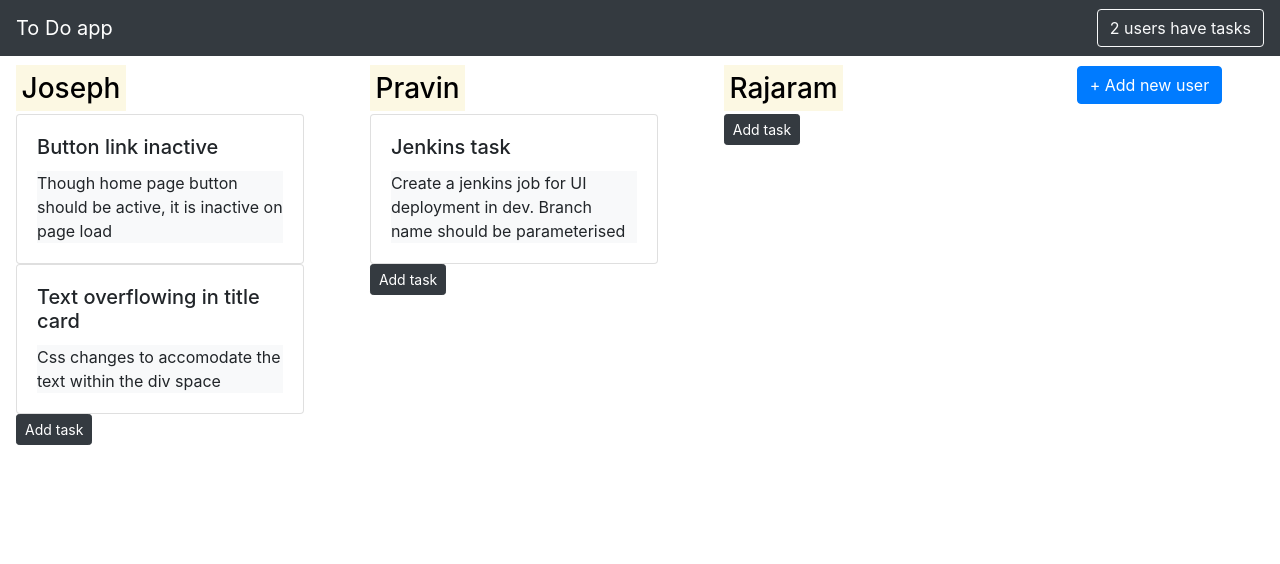
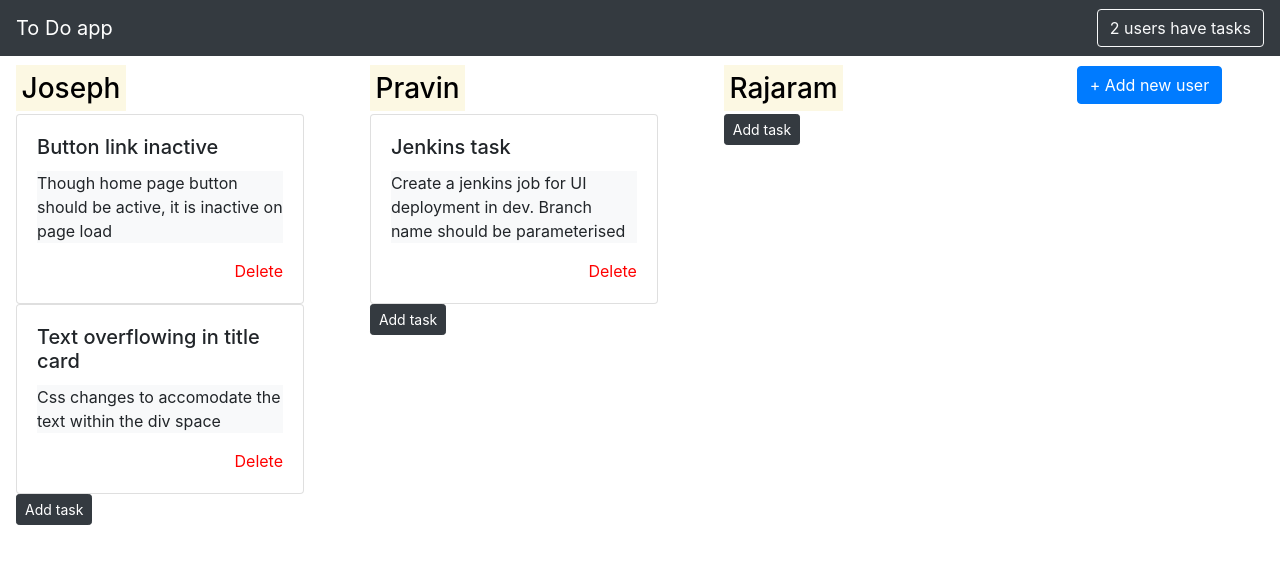
Before and after one commit to JosephPravin/to-do, a React (Create React App) app: page / in a window 1280 px wide. Shown: the top 564 px of the page. Built offline with nearby package versions, Linux system fonts and the light colour scheme.

Commit message:
Adding feature to delete a task

```diff
--- a/src/App.js
+++ b/src/App.js
@@ -49,6 +49,15 @@ class App extends Component {
     this.setState({users: users})
   }
 
+  handleDeleteTask = (user, task) => {
+    const users = [...this.state.users];
+    const userIndex = users.findIndex(u=>u.name===user);
+    console.log(users[userIndex].tasks.indexOf(users[userIndex].tasks.filter(t => t.title === task.title)[0]));
+    const taskIndex = users[userIndex].tasks.indexOf(users[userIndex].tasks.filter(t => t.title === task.title)[0]);
+    users[userIndex].tasks.splice(taskIndex, 1);
+    this.setState({users})
+  }
+
   render() {
     return (
 
@@ -56,7 +65,7 @@ class App extends Component {
         <NavBar header="To Do app" users={this.state.users}></NavBar>
 
         <div className="row">
-          <div className="col-10"><Users users={this.state.users} onAddTask={this.handleAddTask}/></div>
+          <div className="col-10"><Users users={this.state.users} onAddTask={this.handleAddTask} onDeleteTask={this.handleDeleteTask}/></div>
           <div className="col-2" style={{paddingLeft: '0px', marginTop: '10px'}}><AddUser onAddUser={this.handleAddUser}/></div>
         </div>
         </div>
--- a/src/components/card.jsx
+++ b/src/components/card.jsx
@@ -3,11 +3,13 @@ import React, { Component } from 'react';
 class Card extends Component {
 
     render() {
+        const {task,onDeleteTask,name} = this.props;
         return (
             <div className="card" style={{width: '18rem'}}>
                 <div className="card-body">
-                    <h5 className="card-title">{this.props.task.title}</h5>
-                    <p className="card-text bg-light">{this.props.task.description}</p>
+                    <h5 className="card-title">{task.title}</h5>
+                    <p className="card-text bg-light">{task.description}</p>
+                    <a href="#" onClick={()=>{onDeleteTask(name, task)}} style={{float:"right", color: "red"}} class="card-link">Delete</a>
                 </div>
             </div>
          );
--- a/src/components/cards.jsx
+++ b/src/components/cards.jsx
@@ -3,11 +3,11 @@ import Card from './card'
 
 class Cards extends Component {
     render() {
-        const { tasks} = this.props;
+        const {tasks, onDeleteTask, name} = this.props;
         return ( <div>
             {
                 tasks.map(task => (
-                    <Card task={task}></Card>
+                    <Card task={task} onDeleteTask={onDeleteTask} name={name}></Card>
                 ))
             }
         </div> );
--- a/src/components/list.jsx
+++ b/src/components/list.jsx
@@ -5,13 +5,14 @@ import AddTask from './addTask'
 class List extends Component {
 
       render() {
+        const {onAddTask,onDeleteTask} = this.props;
         return (
           <React.Fragment>
 
             <Cards
-            tasks={this.props.tasks}
+            tasks={this.props.tasks} onDeleteTask={onDeleteTask} name={this.props.name}
             />
-             <AddTask key={this.props.name} name={this.props.name} onAddTask={this.props.onAddTask}/>
+             <AddTask key={this.props.name} name={this.props.name} onAddTask={onAddTask}/>
 
           </React.Fragment>
         );
--- a/src/components/user.jsx
+++ b/src/components/user.jsx
@@ -4,11 +4,11 @@ import List from './list';
 class User extends Component {
 
     render() {
-        const {name, className, tasks} = this.props;
+        const {name, className, tasks, onAddTask, onDeleteTask} = this.props;
         return (
             <div className={className} style={{padding: "1em"}}>
                 <h3><mark>{name}</mark></h3>
-                <List tasks={tasks} name={name} onAddTask={this.props.onAddTask}></List>
+                <List tasks={tasks} name={name} onAddTask={onAddTask} onDeleteTask={onDeleteTask}></List>
             </div>
          );
     }
--- a/src/components/users.jsx
+++ b/src/components/users.jsx
@@ -4,13 +4,13 @@ import User from './user';
 class Users extends Component {
 
     render() {
-        const { users } = this.props;
+        const { users, onAddTask, onDeleteTask } = this.props;
         return (
         <div className="container">
             <div className="row">
                 {
                     users.map(user => (
-                        <User className="col" name={user.name} tasks={user.tasks} onAddTask={this.props.onAddTask}></User>
+                        <User className="col" name={user.name} tasks={user.tasks} onAddTask={onAddTask} onDeleteTask={onDeleteTask}></User>
                     ))
                 }
             </div>
```
